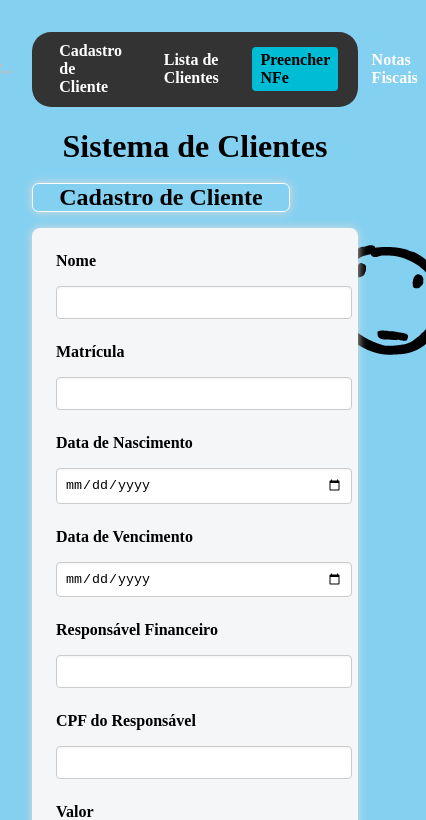
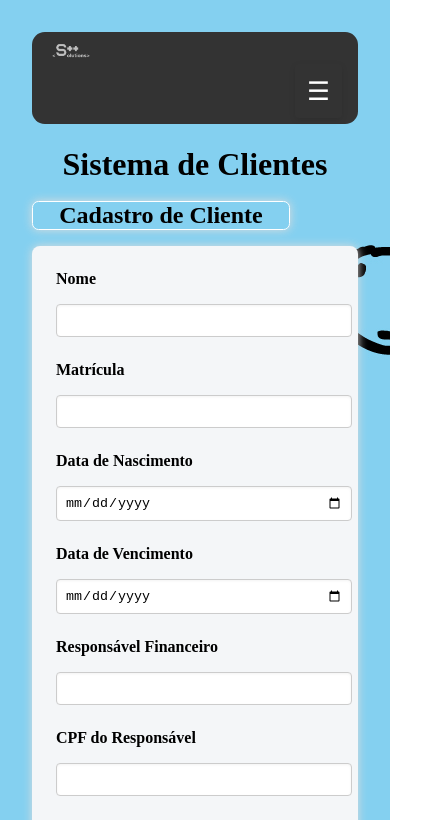
Before and after one commit to dnxpollo/sistema-clientes, a React (Vite) app: page / in a window 390 px wide. Shown: the top 820 px of the page, 426 px wide, since content can reach past the window. Built offline with nearby package versions, Linux system fonts and the light colour scheme.

Commit message:
Reponsividade do navbar

```diff
--- a/src/components/NavBar.css
+++ b/src/components/NavBar.css
@@ -1,24 +1,48 @@
+/* Container principal */
 .navbar {
-  position:sticky;
-  justify-content: center;
+  display: flex;
+  align-items: center;
+  justify-content: space-between;
+  flex-wrap: wrap;
+  padding: 0.4rem 1rem;
+  background-color: var(--background-footer);
+  border-radius: 0.8rem;
+  position: sticky;
   top: 0;
-  background-color: var(--background-footer);
-  padding: 0.4rem;
-  display: flex;
-  gap: 1.6rem;
-  border-radius: 1.2rem;
   z-index: 1000;
-  align-items: center;
-  justify-content: center;
 }
 
+/* Logo à esquerda */
+/* .navbar-left {
+  flex: 1;
+} */
+
 .logo {
-  height: 1.6rem;
-  object-fit:cover;
+  max-height: 1.6rem;
+  object-fit: contain;
+  float: left;
 }
 
 .logo-link {
   padding: 0;
+}
+
+/* Botão hamburguer */
+.menu-toggle {
+  display: none;
+  font-size: 1.6rem;
+  background: none;
+  border: none;
+  color: white;
+  cursor: pointer;
+}
+
+/* Links centralizados */
+.nav-links {
+  flex: 2;
+  display: flex;
+  justify-content: center;
+  gap: 1.2rem;
 }
 
 .navbar a {
@@ -34,6 +58,31 @@
 }
 
 .navbar a.ativo {
-  background-color: #00bcd4;
+  background-color: var(--activate-navbar);
   color: black;
 }
+
+/* Responsivo para mobile */
+@media (max-width: 768px) {
+  .navbar {
+    flex-direction: column;
+    align-items: flex-start;
+  }
+
+  .menu-toggle {
+    display: block;
+    align-self: flex-end;
+  }
+
+  .nav-links {
+    display: none;
+    flex-direction: column;
+    width: 100%;
+    margin-top: 0.4rem;
+    justify-content: flex-start;
+  }
+
+  .nav-links.ativo {
+    display: flex;
+  }
+}
--- a/src/components/NavBar.tsx
+++ b/src/components/NavBar.tsx
@@ -3,7 +3,8 @@ import './NavBar.css';
 import logo from '../assets/logo.png';
 
 export function NavBar() {
-  const [ativo, setAtivo] = useState('');
+  const [ativo, setAtivo] = useState<string>('');
+  const [menuAberto, setMenuAberto] = useState<boolean>(false);
 
   useEffect(() => {
     const handleScroll = () => {
@@ -21,19 +22,28 @@ export function NavBar() {
     };
 
     window.addEventListener('scroll', handleScroll);
-    handleScroll(); // inicial
+    handleScroll();
     return () => window.removeEventListener('scroll', handleScroll);
   }, []);
 
   return (
     <nav className="navbar">
+      <div className="navbar-left">
         <a href="#topo" className="logo-link">
           <img src={logo} alt="Logo da empresa" className="logo" />
         </a>
+      </div>
+
+      <div className={`nav-links ${menuAberto ? 'ativo' : ''}`}>
         <a href="#cadastro-cliente" className={ativo === 'cadastro-cliente' ? 'ativo' : ''}>Cadastro de Cliente</a>
         <a href="#lista-clientes" className={ativo === 'lista-clientes' ? 'ativo' : ''}>Lista de Clientes</a>
         <a href="#form-nfe" className={ativo === 'form-nfe' ? 'ativo' : ''}>Preencher NFe</a>
         <a href="#lista-nfe" className={ativo === 'lista-nfe' ? 'ativo' : ''}>Notas Fiscais</a>
+      </div>
+
+      <button className="menu-toggle" onClick={() => setMenuAberto(!menuAberto)}>
+        ☰
+      </button>
     </nav>
   );
 }
```
Lines whose indentation alone changed are shown as unchanged.
